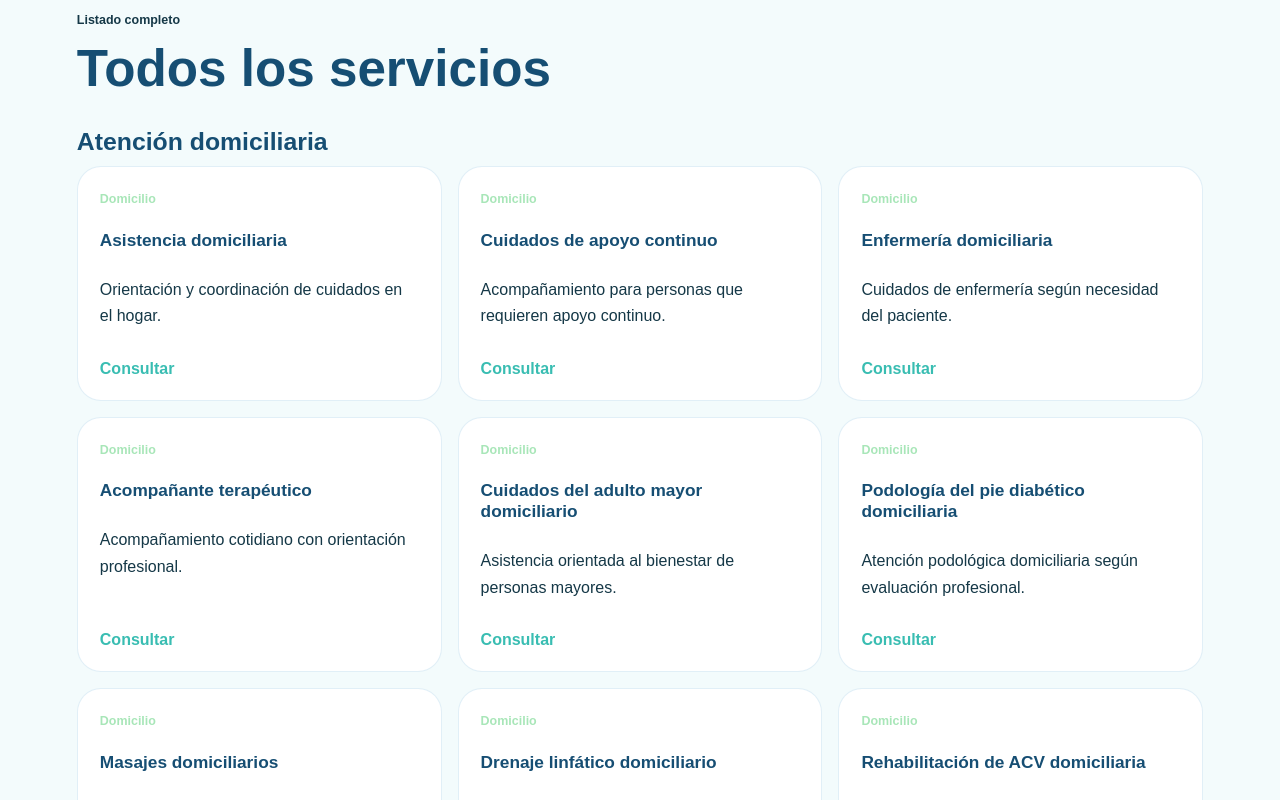
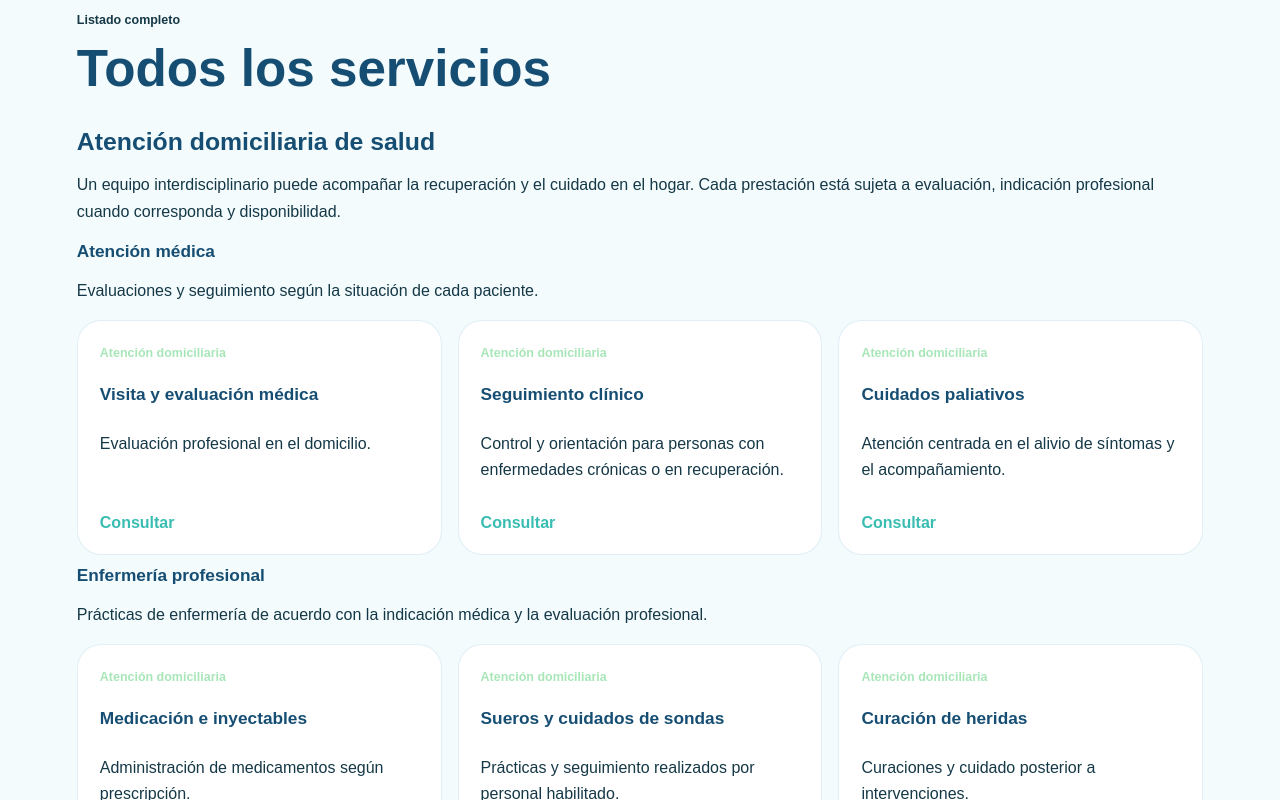
Before and after one commit to santiago-bohnet/acompanar-salud, an Angular app: page /servicios in a window 1280 px wide. Shown: the part 2860-3660 px from the top of the page. Built offline with nearby package versions, Linux system fonts and the light colour scheme.

Commit message:
feat(servicios): mostrar categorias domiciliarias desde catalogo

```diff
--- a/src/app/features/servicios/servicios.html
+++ b/src/app/features/servicios/servicios.html
@@ -68,18 +68,27 @@
       <h2 id="all-services-title">Todos los servicios</h2>
     </div>
     <div class="service-group">
-      <h3>Atención domiciliaria</h3>
-      <div class="all-services__grid">
-        <article><p class="label">Domicilio</p><h4>Asistencia domiciliaria</h4><p>Orientación y coordinación de cuidados en el hogar.</p><a [href]="whatsappUrl" target="_blank" rel="noopener noreferrer">Consultar</a></article>
-        <article><p class="label">Domicilio</p><h4>Cuidados de apoyo continuo</h4><p>Acompañamiento para personas que requieren apoyo continuo.</p><a [href]="whatsappUrl" target="_blank" rel="noopener noreferrer">Consultar</a></article>
-        <article><p class="label">Domicilio</p><h4>Enfermería domiciliaria</h4><p>Cuidados de enfermería según necesidad del paciente.</p><a [href]="whatsappUrl" target="_blank" rel="noopener noreferrer">Consultar</a></article>
-        <article><p class="label">Domicilio</p><h4>Acompañante terapéutico</h4><p>Acompañamiento cotidiano con orientación profesional.</p><a [href]="whatsappUrl" target="_blank" rel="noopener noreferrer">Consultar</a></article>
-        <article><p class="label">Domicilio</p><h4>Cuidados del adulto mayor domiciliario</h4><p>Asistencia orientada al bienestar de personas mayores.</p><a [href]="whatsappUrl" target="_blank" rel="noopener noreferrer">Consultar</a></article>
-        <article><p class="label">Domicilio</p><h4>Podología del pie diabético domiciliaria</h4><p>Atención podológica domiciliaria según evaluación profesional.</p><a [href]="whatsappUrl" target="_blank" rel="noopener noreferrer">Consultar</a></article>
-        <article><p class="label">Domicilio</p><h4>Masajes domiciliarios</h4><p>Atención corporal domiciliaria según necesidad consultada.</p><a [href]="whatsappUrl" target="_blank" rel="noopener noreferrer">Consultar</a></article>
-        <article><p class="label">Domicilio</p><h4>Drenaje linfático domiciliario</h4><p>Servicio domiciliario sujeto a evaluación y disponibilidad.</p><a [href]="whatsappUrl" target="_blank" rel="noopener noreferrer">Consultar</a></article>
-        <article><p class="label">Domicilio</p><h4>Rehabilitación de ACV domiciliaria</h4><p>Acompañamiento domiciliario orientado a procesos de rehabilitación.</p><a [href]="whatsappUrl" target="_blank" rel="noopener noreferrer">Consultar</a></article>
-      </div>
+      <h3>Atención domiciliaria de salud</h3>
+      <p class="service-group__intro">Un equipo interdisciplinario puede acompañar la recuperación y el cuidado en el hogar. Cada prestación está sujeta a evaluación, indicación profesional cuando corresponda y disponibilidad.</p>
+      @for (categoria of categoriasDomiciliarias; track categoria.titulo) {
+        <section class="home-care-category" [attr.aria-label]="categoria.titulo">
+          <div class="home-care-category__heading">
+            <h4>{{ categoria.titulo }}</h4>
+            <p>{{ categoria.descripcion }}</p>
+          </div>
+          <div class="all-services__grid">
+            @for (prestacion of categoria.prestaciones; track prestacion.nombre) {
+              <article>
+                <p class="label">Atención domiciliaria</p>
+                <h4>{{ prestacion.nombre }}</h4>
+                <p>{{ prestacion.descripcion }}</p>
+                <a [href]="whatsappUrl" target="_blank" rel="noopener noreferrer" [attr.aria-label]="'Consultar por ' + prestacion.nombre">Consultar</a>
+              </article>
+            }
+          </div>
+        </section>
+      }
+      <p class="service-group__note">La información es orientativa. La coordinación del servicio y las prácticas indicadas se confirman durante la consulta.</p>
     </div>
     <div class="service-group">
       <h3>Atención en consultorio</h3>
```
